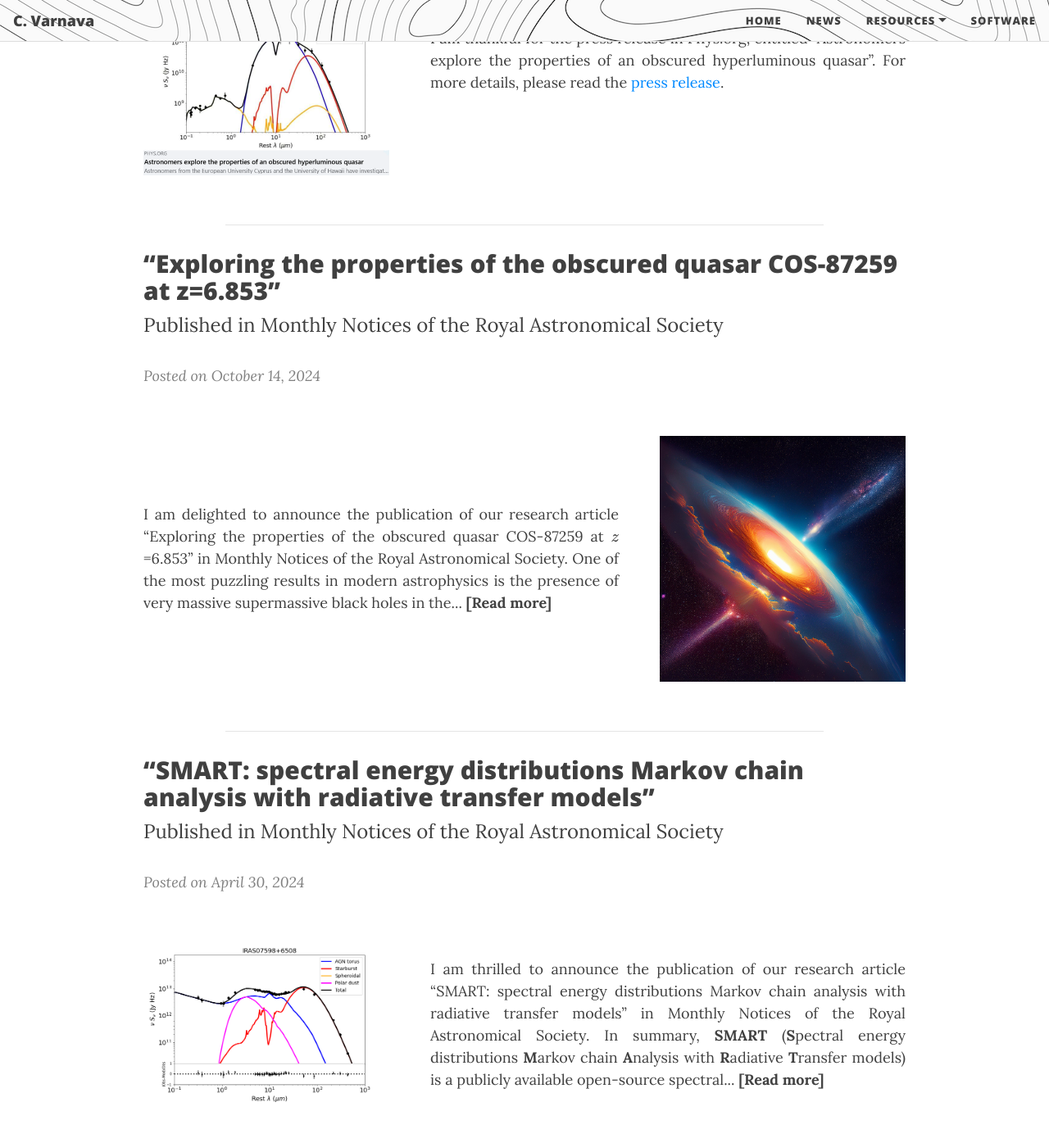
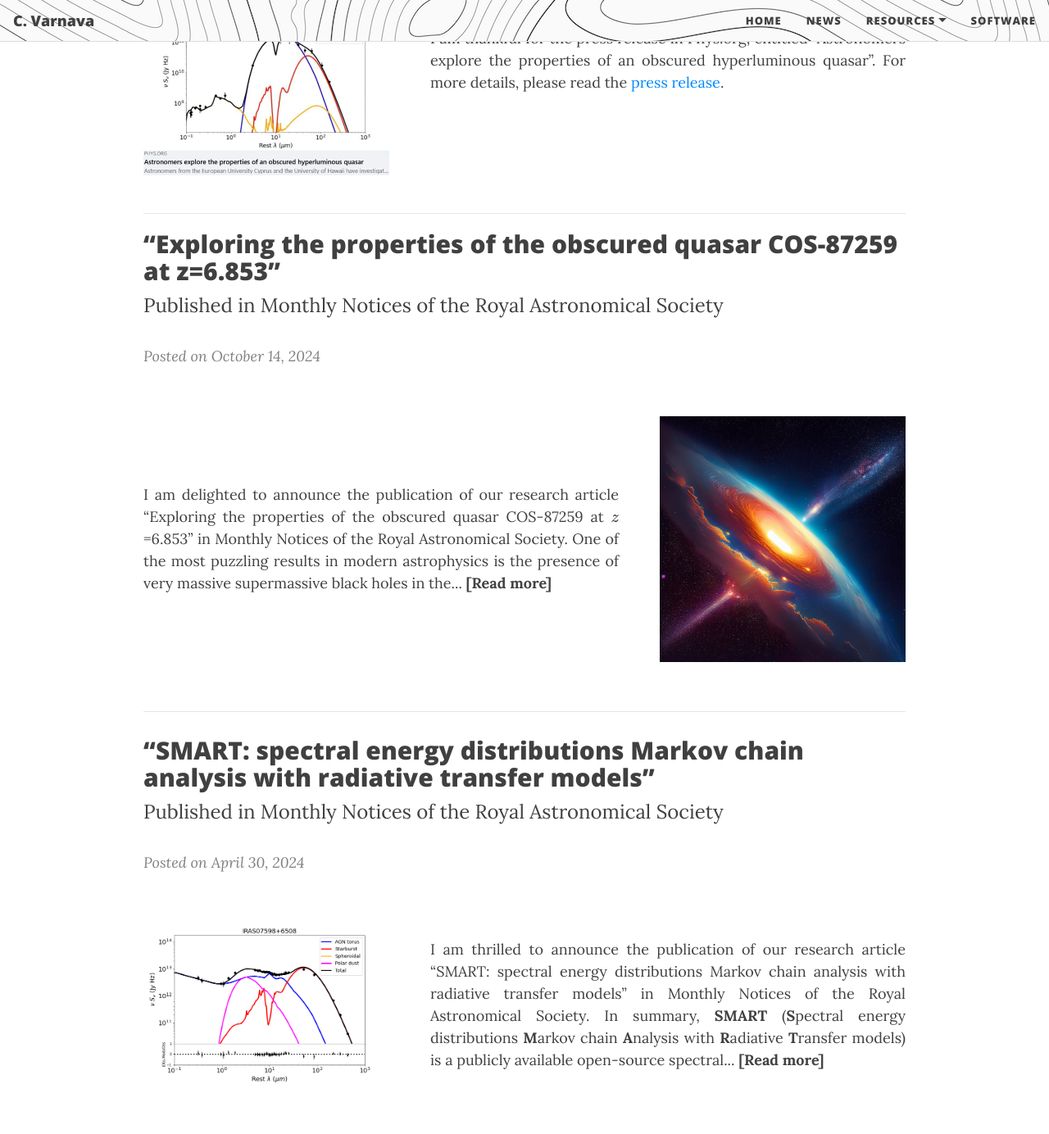
Before and after one commit to ch-var/ch-var.github.io, a Jekyll site: the page built from news.html, in a window 1280 px wide and 1400 px high, scrolled down 586 px. Shown: the top 1384 px of the window at 82% size. Built offline with Jekyll 4.4.1, drawn with Linux system fonts in a browser that asks for light colours; formulas are drawn with MathJax 3.

Commit message:
Update news.html

```diff
--- a/news.html
+++ b/news.html
@@ -6,7 +6,7 @@ mathjax: true
 <style>
   /* Reduce margins of paragraphs on desktop screens */
   @media (min-width: 768px) {
-    p {
+    p, hr {
       margin-left: -100px;  /* Reduce the left margin for paragraphs */
       margin-right: -100px; /* Reduce the right margin for paragraphs */
     }
@@ -24,7 +24,7 @@ mathjax: true
       margin-bottom: 1px; /* Add some space between the image and text */
     }
 
-    p {
+    p, hr {
       text-align: left; /* Left-align text for better readability on mobile */
       margin-left: 0;  /* Default left margin for paragraphs */
       margin-right: 0; /* Default right margin for paragraphs */
@@ -42,7 +42,7 @@ mathjax: true
   <p style="text-align: justify; flex: 1; margin-left: 20px;">I am thankful for the press release in Phys.org, entitled “Astronomers explore the properties of an obscured hyperluminous quasar”. For more details, please read the <a href="https://phys.org/news/2024-10-astronomers-explore-properties-obscured-hyperluminous.html">press release</a>.</p>
 </div>
 
-<p><hr size="2"></p>
+<hr size="2">
 
 <p style="margin-bottom: 8px; font-family: var(--header-font); font-weight: 800; line-height: 1.1; font-size: 1.875rem; margin-top: 1.25rem;">“Exploring the properties of the obscured quasar COS-87259 at z=6.853”</p>
 <p style="margin-top: 8px; margin-bottom: 8px;"><font size="+2">Published in Monthly Notices of the Royal Astronomical Society</font></p>
```
